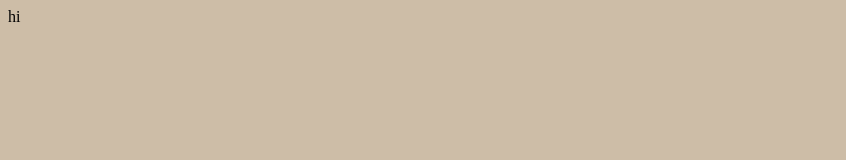
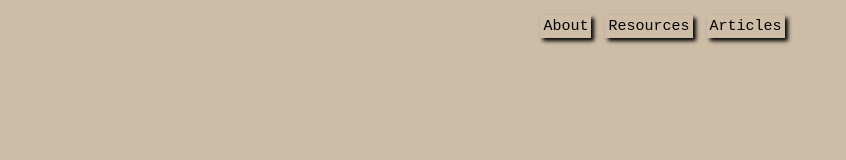
Before and after one commit to 4rticle/4rticle.github.io, a plain HTML site: page index.html in a window 1280 px wide. Shown: the whole page, without its empty margins (0-846 px from the left). Drawn offline with Linux system fonts and the light colour scheme; files that its build step writes are made by us from their sources.

Commit message:
Update index.html

```diff
--- a/index.html
+++ b/index.html
@@ -3,9 +3,23 @@
   <head>
     <meta charset="utf-8">
     <title>4rticle</title>
-    <link rel="stylesheet" href="4rticle.css">
+    <link rel="stylesheet" href="styles/4rticle.css">
+    <header>
+      <nav>
+        <ul>
+          <li>
+            <details>
+            <summary>About</summary>
+            <br>
+            This is a line of text. That is a bit longer.
+            </details>
+          </li>
+          <li>Resources</li>
+          <li><a href="articles.html">Articles</a></li>
+        </ul>
+      </nav>
+    </header>
   </head>
   <body>
-    hi
   </body>
 </html>
```
